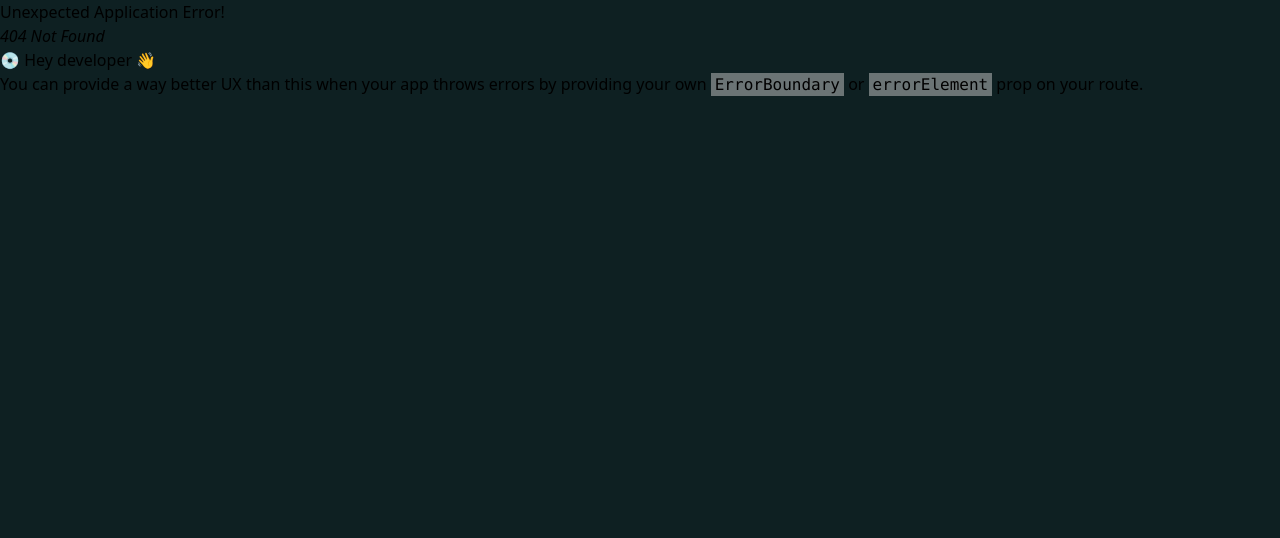
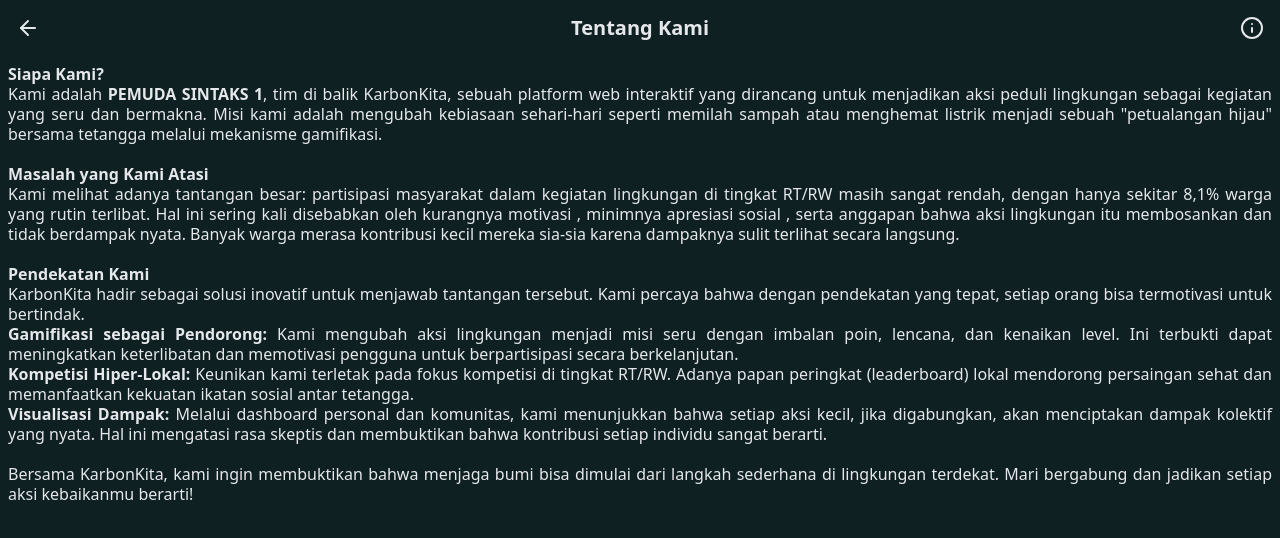
Before and after one commit to Randi-95/KabonKita, a React (Vite) app: page /tentangkami in a window 1280 px wide. Before the commit this address had no page. Shown: the top 538 px of the page. Built offline with nearby package versions, Linux system fonts and the light colour scheme; a web font is replaced by a local one.

Commit message:
finishing final

```diff
--- a/index.html
+++ b/index.html
@@ -2,14 +2,14 @@
 <html lang="en">
   <head>
     <meta charset="UTF-8" />
-    <link rel="icon" type="image/svg+xml" href="/vite.svg" />
+    <link rel="icon" type="image/svg+xml" href="/logoJudul.png" />
+
     <meta name="viewport" content="width=device-width, initial-scale=1.0" />
 
     <link rel="preconnect" href="https://fonts.googleapis.com">
     <link rel="preconnect" href="https://fonts.gstatic.com" crossorigin>
     <link href="https://fonts.googleapis.com/css2?family=Bebas+Neue&family=Jersey+15&family=League+Spartan:wght@100..900&family=Oswald:wght@200..700&family=Plus+Jakarta+Sans:ital,wght@0,200..800;1,200..800&family=Poppins:ital,wght@0,100;0,200;0,300;0,400;0,500;0,600;0,700;0,800;0,900;1,100;1,200;1,300;1,400;1,500;1,600;1,700;1,800;1,900&family=Rubik:ital,wght@0,300..900;1,300..900&display=swap" rel="stylesheet">
-
-    <title>Vite + React</title>
+    <title>KarbonKita</title>
   </head>
   <body class="bg-background">
     <div id="root"></div>
--- a/src/fragments/navAdmin.jsx
+++ b/src/fragments/navAdmin.jsx
@@ -21,7 +21,7 @@
     }
   };
   return (
-    <div className="bg-secondary z-50 fixed flex items-center lg:items-start bottom-0 lg:bottom-auto lg:left-0 lg:flex-col lg:w-60 h-20 lg:h-full w-full border-t lg:border-t-0 lg:border-r border-[#2d5c41] justify-evenly lg:justify-start lg:gap-6 lg:pt-8">
+    <div className="bg-secondary z-50 fixed flex items-center lg:items-start bottom-0 lg:bottom-auto lg:left-0 lg:flex-col lg:w-60 h-20 lg:h-full w-full border-t lg:border-t-0 lg:border-r border-[#2d5c41] justify-evenly lg:justify-start lg:gap-6 lg:pt-8 px-4">
       <div className="lg:flex justify-center w-full hidden">
         <img src="/KarbonKita.png" alt="" className="w-40 -translate-x-2" />
       </div>
@@ -46,10 +46,10 @@
       </NavLink>
       <button
         onClick={() => handleLogOut()}
-        className="cursor-pointer flex items-center justify-center border-2 border-primary w-full py-2 px-1 gap-2 rounded-lg"
+        className="cursor-pointer flex items-center justify-center border-2 border-primary mx-auto w-1/2 py-2 px-1 gap-2 rounded-lg"
       >
-        <LogOut className="text-primary" size="30px" />
-        <p className="text-primary text-xl font-semibold">Logout</p>
+        <LogOut className="text-primary" size="20px" />
+        <p className="text-primary text-md font-semibold">Logout</p>
       </button>
     </div>
   );
--- a/src/main.jsx
+++ b/src/main.jsx
@@ -17,6 +17,7 @@
 import RiwayatPage from './pages/riwayat'
 import LencanaPage from './pages/Badges'
 import PageInfoAkun from './pages/InfoAkun'
+import PageTentangKami from './pages/tentangkami'
 
 const router = createBrowserRouter ([
   {
@@ -67,6 +68,10 @@
     path: "/infoakun",
     element: <PageInfoAkun/>
   },
+   {
+    path: "/tentangkami",
+    element: <PageTentangKami/>
+  },
 ])
 
 const rootElement = document.getElementById('root');
--- a/src/pages/Home.jsx
+++ b/src/pages/Home.jsx
@@ -342,9 +342,9 @@
                          <h2 className="text-3xl lg:text-4xl font-extrabold text-white">Siap Membuat Perbedaan Nyata?</h2>
                          <p className="mt-4 text-lg text-gray-400 max-w-2xl mx-auto">Bergabunglah dengan ribuan pahlawan lingkungan lainnya dan buktikan aksimu hari ini adalah investasi untuk masa depan bumi.</p>
                          <div className="mt-8">
-                             <a href="#" className="inline-block px-12 py-4 font-bold text-lg text-gray-900 bg-green-500 rounded-lg hover:bg-green-600 transition-transform transform">
+                             <Link to="/register" className="inline-block px-12 py-4 font-bold text-lg text-gray-900 bg-green-500 rounded-lg hover:bg-green-600 transition-transform transform">
                                 Daftar Gratis Sekarang!
-                            </a>
+                            </Link>
                          </div>
                     </div>
                 </section>
@@ -354,15 +354,14 @@
 
             <footer className="bg-background border-t border-slate-500">
                 <div className="container mx-auto px-6 lg:px-8 py-16">
-                    <div className="grid md:grid-cols-3 lg:grid-cols-5 gap-12">
+                    <div className="grid md:grid-cols-3 lg:grid-cols-4 gap-12">
 
                         <div className="lg:col-span-2">
                             <h3 className="text-xl font-bold text-white">Karbon<span className="text-primary">Kita</span></h3>
                             <p className="mt-2 text-slate-400 max-w-xs">Platform gamifikasi untuk aksi iklim nyata. Mengubah kebiasaan, menyelamatkan planet.</p>
                             <div className="flex gap-5 mt-6">
                                 <a href="https://x.com/Atreides176?t=_j4ejlRWO8tbGHtYecfd0w&s=09" className="text-slate-500 hover:text-teal-400 transition-colors" target="_blank"><Twitter /></a>
-                                <a href="https://www.instagram.com/renno.renn?igsh=Y2gxMzNueXM4amto" className="text-slate-500 hover:text-teal-400 transition-colors" target="_blank"><Instagram /></a>
-                                <a href="https://www.linkedin.com/in/moch-rafi-andi-prayitno-125b6531b?utm_source=share&utm_campaign=share_via&utm_content=profile&utm_medium=android_app" className="text-slate-500 hover:text-teal-400 transition-colors" target="_blank"><Linkedin /></a>
+                                <a href="https://www.instagram.com/rafi.ap_95/" className="text-slate-500 hover:text-teal-400 transition-colors" target="_blank"><Instagram /></a>
                                 <a href="https://github.com/Randi-95" className="text-slate-500 hover:text-teal-400 transition-colors" target="_blank"><Github /></a>
                             </div>
                         </div>
@@ -376,18 +375,17 @@
                             </ul>
                         </div>
 
+                        <div className='lg:col-span-1/2'>
+                            <h4 className="font-semibold text-white tracking-wider uppercase">Tim Pengembang</h4>
+                            <p className="mt-4 text-slate-400">Untuk masa depan bumi, dari tim Pemuda Sintaks 1 — rekan Anda menuju jejak karbon lebih baik.</p>
+                            <div className="flex gap-5 mt-6">
+                                <a href="https://www.linkedin.com/in/moch-rafi-andi-prayitno-125b6531b?utm_source=share&utm_campaign=share_via&utm_content=profile&utm_medium=android_app" className="text-slate-500 hover:text-teal-400 transition-colors" target="_blank"><Linkedin /></a>
+                                <a href="https://www.linkedin.com/in/randi-permana-shidiq-3b483b328/" className="text-slate-500 hover:text-teal-400 transition-colors" target="_blank"><Linkedin /></a>
+                                <a href="https://www.linkedin.com/in/reno-alif-prasetyo-080938363/" className="text-slate-500 hover:text-teal-400 transition-colors" target="_blank"><Linkedin /></a>
+                            </div>
+                        </div>
 
 
-                        <div>
-                            <h4 className="font-semibold text-white tracking-wider uppercase">Tetap Terhubung</h4>
-                            <p className="mt-4 text-slate-400">Dapatkan update terbaru, misi spesial, dan berita dari kami.</p>
-                            <form className="mt-4 flex">
-                                <input type="email" placeholder="email@anda.com" className="w-full px-4 py-2 bg-slate-800 border border-slate-700 rounded-l-md focus:outline-none focus:ring-2 focus:ring-teal-500 text-white" />
-                                <button type="submit" className="p-3 bg-teal-500 rounded-r-md hover:bg-teal-600">
-                                    <Mail size={18} className="text-white"/>
-                                </button>
-                            </form>
-                        </div>
                     </div>
                     <div className="mt-12 border-t border-slate-800 pt-8 text-center md:text-left">
                         <p className="text-slate-500">&copy; {new Date().getFullYear()} KarbonKita. Semua Hak Cipta Dilindungi.</p>
--- a/src/pages/Misi.jsx
+++ b/src/pages/Misi.jsx
@@ -29,7 +29,7 @@
   }
 
   return (
-    <div className="h-fit  bg-background">
+    <div className="h-fit pb-30 bg-background">
       <NavDashboard />
       <div className="lg:w-3/4 lg:absolute lg:right-0">
         <div className="p-2 pt-10">
--- a/src/pages/Profile.jsx
+++ b/src/pages/Profile.jsx
@@ -76,14 +76,13 @@
         </div>
       </div>
     </div>
-    <button className="w-[80%] p-3 rounded-xl mx-auto shadow-lg flex justify-center bg-secondary">
+    <Link to="/misi" className="w-[80%] p-3 rounded-xl mx-auto shadow-lg flex justify-center bg-primary">
       <p className="text-gray-200 text-lg font-bold">
         Lapor Aksi Hijau Kamu
       </p>
-    </button>
+    </Link>
   </div>
 
-    {/* tes */}
   <div className="flex-grow rounded-t-4xl mt-6 w-full bg-secondary p-4 flex flex-col gap-4">
     <Link to="/infoakun" className="flex items-center border-b border-primary justify-between w-full p-3 hover:bg-green-900 rounded-t-lg focus:outline-none">
       <div className="flex items-center">
@@ -104,7 +103,7 @@
       </svg>
     </Link>
 
-    <button className="flex items-center border-b border-primary justify-between w-full p-3 hover:bg-green-900 focus:outline-none">
+    <Link to="/tentangkami" className="flex items-center border-b border-primary justify-between w-full p-3 hover:bg-green-900 focus:outline-none">
       <div className="flex items-center">
         <Info className="text-white" />
         <span className="ml-4 text-lg font-medium text-gray-200">
@@ -121,9 +120,9 @@
       >
         <path strokeLinecap="round" strokeLinejoin="round" d="M9 5l7 7-7 7" />
       </svg>
-    </button>
+    </Link>
 
-    <button className="flex items-center border-b border-primary justify-between w-full p-3 hover:bg-green-900 focus:outline-none">
+    <a href="https://wa.me/628993903149" target="_blank" rel="noopener noreferrer" className="flex items-center border-b border-primary justify-between w-full p-3 hover:bg-green-900 focus:outline-none">
       <div className="flex items-center">
         <Headphones className="text-white" />
         <span className="ml-4 text-lg font-medium text-gray-200">
@@ -140,11 +139,11 @@
       >
         <path strokeLinecap="round" strokeLinejoin="round" d="M9 5l7 7-7 7" />
       </svg>
-    </button>
+    </a>
 
     <button
       onClick={() => handleLogOut()}
-      className="cursor-pointer flex items-center justify-center border-2 border-primary w-full py-4 px-2 gap-2 rounded-lg"
+      className="cursor-pointer flex items-center justify-center border-2 border-primary w-full py-3 px-2 gap-2 rounded-lg"
     >
       <LogOut className="text-primary" size="30px" />
       <p className="text-primary text-xl font-semibold">Logout</p>
--- /dev/null
+++ b/src/pages/tentangkami.jsx
@@ -0,0 +1,38 @@
+import { ArrowLeft } from "lucide-react";
+import { Info } from "react-feather";
+import { Link } from "react-router-dom";
+
+function PageTentangKami () {
+    return(
+        <div className=" px-2 pt-2 ">
+            <div className="flex justify-between items-center">
+                <Link to="/profile" className="p-2 rounded-full transition-colors hover:bg-white/10">
+                    <ArrowLeft className="text-gray-200"/>
+                </Link>
+                <h1 className="text-gray-200 text-xl font-semibold">Tentang Kami</h1>
+                <div className="p-2">
+                    <Info className="text-gray-200"/>
+                </div>
+            </div>
+            <div className="text-gray-200 text-justify pb-2 leading-5 mt-4">
+                <p><strong>Siapa Kami?</strong></p>
+                <p>Kami adalah <strong>PEMUDA SINTAKS 1</strong>, tim di balik KarbonKita, sebuah platform web interaktif yang dirancang untuk menjadikan aksi peduli lingkungan sebagai kegiatan yang seru dan bermakna. Misi kami adalah mengubah kebiasaan sehari-hari seperti memilah sampah atau menghemat listrik menjadi sebuah "petualangan hijau" bersama tetangga melalui mekanisme gamifikasi.</p>
+                <br />
+                <p><strong>Masalah yang Kami Atasi</strong></p>
+                <p>Kami melihat adanya tantangan besar: partisipasi masyarakat dalam kegiatan lingkungan di tingkat RT/RW masih sangat rendah, dengan hanya sekitar 8,1% warga yang rutin terlibat. Hal ini sering kali disebabkan oleh kurangnya motivasi , minimnya apresiasi sosial , serta anggapan bahwa aksi lingkungan itu membosankan dan tidak berdampak nyata. Banyak warga merasa kontribusi kecil mereka sia-sia karena dampaknya sulit terlihat secara langsung.</p>
+                <br />
+                <p><strong>Pendekatan Kami</strong></p>
+                <p>KarbonKita hadir sebagai solusi inovatif untuk menjawab tantangan tersebut. Kami percaya bahwa dengan pendekatan yang tepat, setiap orang bisa termotivasi untuk bertindak.</p>
+                <ul>
+                    <li><strong>Gamifikasi sebagai Pendorong:</strong> Kami mengubah aksi lingkungan menjadi misi seru dengan imbalan poin, lencana, dan kenaikan level. Ini terbukti dapat meningkatkan keterlibatan dan memotivasi pengguna untuk berpartisipasi secara berkelanjutan.</li>
+                    <li><strong>Kompetisi Hiper-Lokal:</strong> Keunikan kami terletak pada fokus kompetisi di tingkat RT/RW. Adanya papan peringkat (leaderboard) lokal mendorong persaingan sehat dan memanfaatkan kekuatan ikatan sosial antar tetangga.</li>
+                    <li><strong>Visualisasi Dampak:</strong> Melalui dashboard personal dan komunitas, kami menunjukkan bahwa setiap aksi kecil, jika digabungkan, akan menciptakan dampak kolektif yang nyata. Hal ini mengatasi rasa skeptis dan membuktikan bahwa kontribusi setiap individu sangat berarti.</li>
+                </ul>
+                <br />
+                <p>Bersama KarbonKita, kami ingin membuktikan bahwa menjaga bumi bisa dimulai dari langkah sederhana di lingkungan terdekat. Mari bergabung dan jadikan setiap aksi kebaikanmu berarti!</p>
+            </div>
+        </div>
+    )
+}
+
+export default PageTentangKami;
```
Also changed, not shown: public/logoJudul.png (added).
